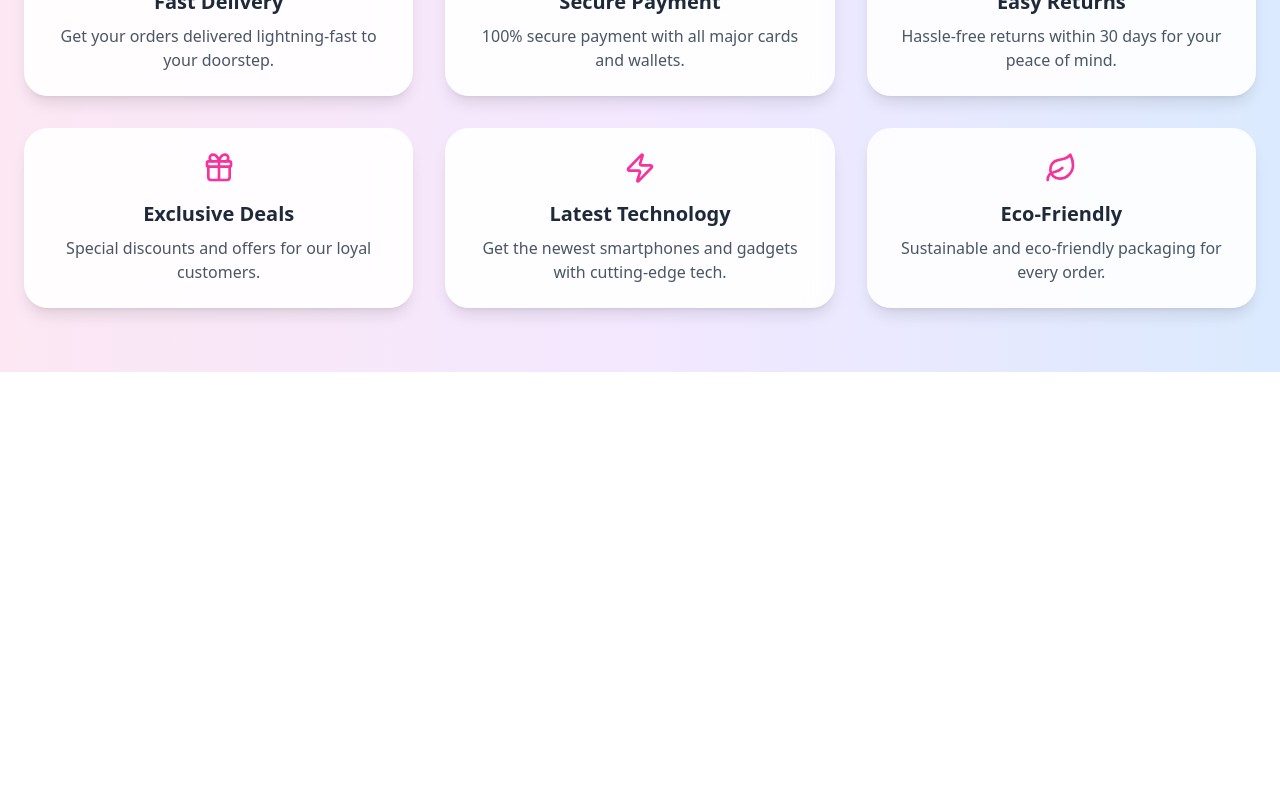
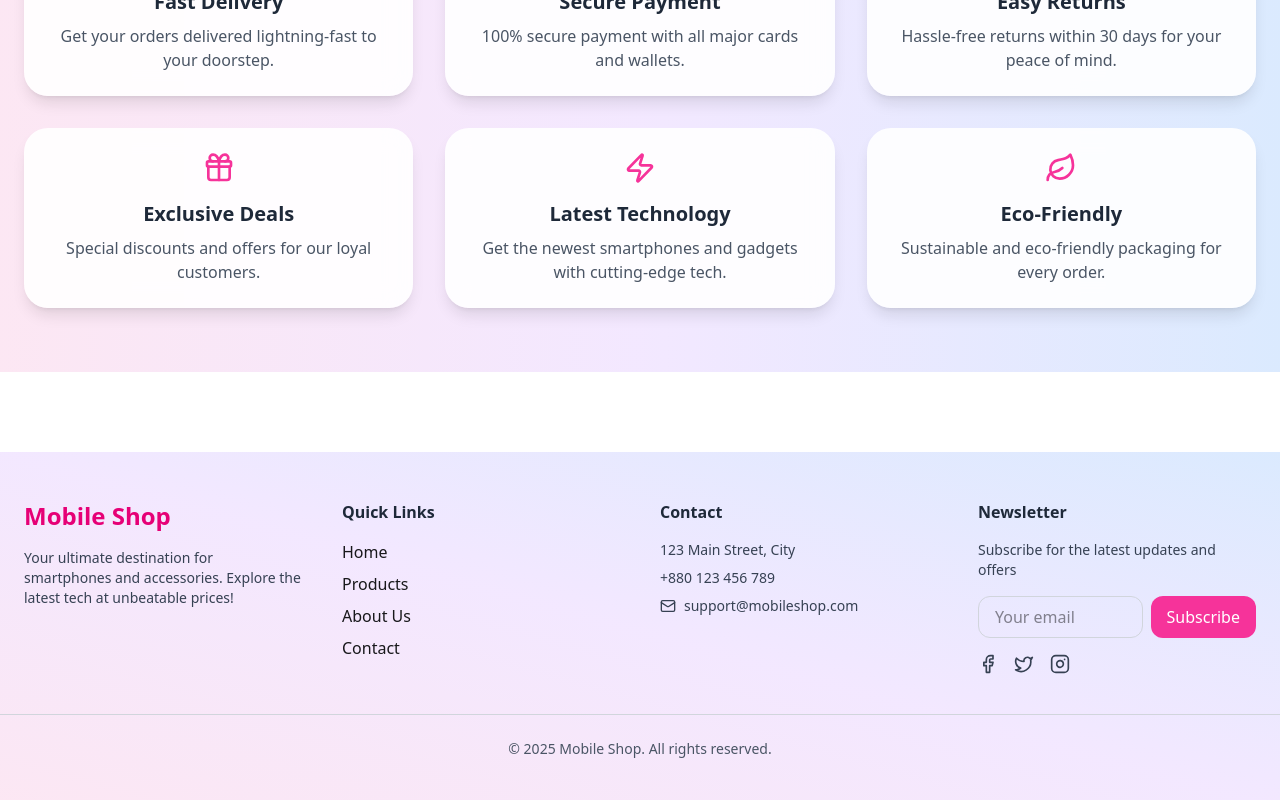
Before and after one commit to mdasifalijihat/phone-shop-Frontend, a React app: page / in a window 1280 px wide. Shown: the part 928-1728 px from the top of the page. Before the commit the page ends 1300 px from the top, so only its background shows below. Built offline with nearby package versions, Linux system fonts and the light colour scheme; the HTML template or start-up script is replaced by a standard one.

Commit message:
added footer section

```diff
--- a/src/App.jsx
+++ b/src/App.jsx
@@ -6,6 +6,7 @@ import SignUp from "./pages/SignUp";
 import Verify from "./pages/Verify";
 import Login from "./pages/Login";
 import VerifyEmail from "./pages/VerifyEmail";
+import Footer from "./components/Foooter/Footer";
 
 const router = createBrowserRouter([
   {
@@ -13,7 +14,7 @@ const router = createBrowserRouter([
     element: (
       <>
         {" "}
-        <Navbar /> <Home />{" "}
+        <Navbar /> <Home /> <Footer />{" "}
       </>
     ),
   },
--- /dev/null
+++ b/src/components/Foooter/Footer.jsx
@@ -0,0 +1,92 @@
+import React from "react";
+import { Facebook, Twitter, Instagram, Mail } from "lucide-react";
+import { Link } from "react-router-dom";
+
+const Footer = () => {
+  return (
+    <footer className="bg-gradient-to-tr from-pink-100 via-purple-100 to-blue-100 py-12 mt-20">
+      <div className="container mx-auto px-6 grid grid-cols-1 md:grid-cols-4 gap-10">
+        {/* ===== About Section ===== */}
+        <div>
+          <h2 className="text-2xl font-bold text-pink-600 mb-4">Mobile Shop</h2>
+          <p className="text-gray-700 text-sm">
+            Your ultimate destination for smartphones and accessories. Explore
+            the latest tech at unbeatable prices!
+          </p>
+        </div>
+
+        {/* ===== Quick Links ===== */}
+        <div>
+          <h3 className="font-semibold text-gray-800 mb-4">Quick Links</h3>
+          <ul className="space-y-2">
+            <li>
+              <Link to="/" className="hover:text-pink-600 transition">
+                Home
+              </Link>
+            </li>
+            <li>
+              <Link to="/products" className="hover:text-pink-600 transition">
+                Products
+              </Link>
+            </li>
+            <li>
+              <Link to="/about" className="hover:text-pink-600 transition">
+                About Us
+              </Link>
+            </li>
+            <li>
+              <Link to="/contact" className="hover:text-pink-600 transition">
+                Contact
+              </Link>
+            </li>
+          </ul>
+        </div>
+
+        {/* ===== Contact Info ===== */}
+        <div>
+          <h3 className="font-semibold text-gray-800 mb-4">Contact</h3>
+          <p className="text-gray-700 text-sm mb-2">123 Main Street, City</p>
+          <p className="text-gray-700 text-sm mb-2">+880 123 456 789</p>
+          <p className="text-gray-700 text-sm flex items-center gap-2">
+            <Mail className="w-4 h-4" /> support@mobileshop.com
+          </p>
+        </div>
+
+        {/* ===== Newsletter ===== */}
+        <div>
+          <h3 className="font-semibold text-gray-800 mb-4">Newsletter</h3>
+          <p className="text-gray-700 text-sm mb-4">
+            Subscribe for the latest updates and offers
+          </p>
+          <div className="flex gap-2">
+            <input
+              type="email"
+              placeholder="Your email"
+              className="px-4 py-2 rounded-xl border border-gray-300 w-full focus:outline-none"
+            />
+            <button className="bg-pink-500 text-white px-4 py-2 rounded-xl hover:bg-pink-600 transition">
+              Subscribe
+            </button>
+          </div>
+          <div className="flex items-center gap-4 mt-4">
+            <a href="#" className="text-gray-700 hover:text-pink-600">
+              <Facebook className="w-5 h-5" />
+            </a>
+            <a href="#" className="text-gray-700 hover:text-pink-600">
+              <Twitter className="w-5 h-5" />
+            </a>
+            <a href="#" className="text-gray-700 hover:text-pink-600">
+              <Instagram className="w-5 h-5" />
+            </a>
+          </div>
+        </div>
+      </div>
+
+      <div className="text-center text-gray-600 text-sm mt-10 border-t border-gray-300 pt-6">
+        &copy; 2025 Mobile Shop. All rights reserved.
+      </div>
+    </footer>
+  );
+};
+
+export default Footer;
```
